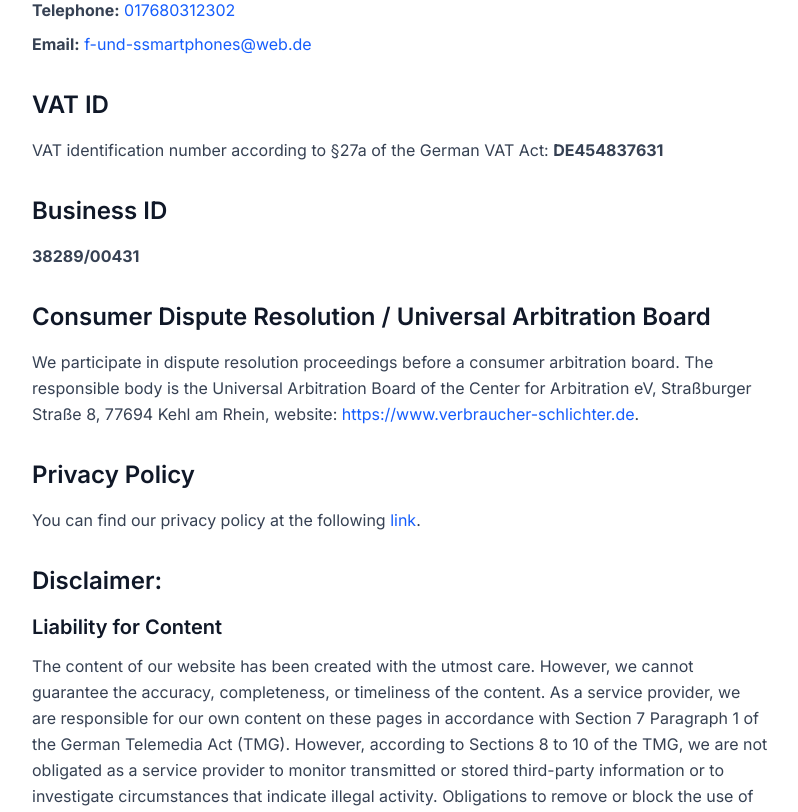
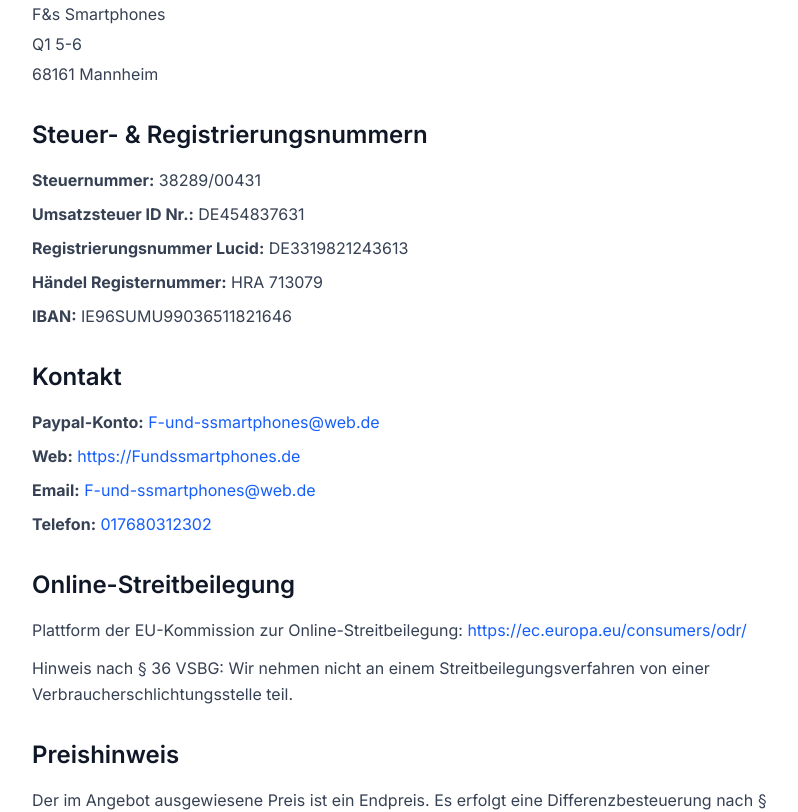
Before and after one commit to mali14655/RecycleTrade, a React (Vite) app: page /accessibility in a window 1280 px wide. Shown: the part 820-1632 px from the top of the page, without its empty margins (240-1038 px from the left). Built offline with nearby package versions, Linux system fonts and the light colour scheme; no server answers.

Commit message:
info updated on accessibility page

```diff
--- a/src/pages/Accessibility.jsx
+++ b/src/pages/Accessibility.jsx
@@ -17,7 +17,7 @@
                 className="w-16 h-16 sm:w-20 sm:h-20 md:w-24 md:h-24 rounded-xl object-cover shadow-lg shrink-0"
               />
               <h1 className="text-2xl sm:text-3xl md:text-4xl lg:text-5xl font-bold tracking-tight leading-tight text-center">
-                Imprint
+                Impressum
               </h1>
             </div>
             <p className="text-base sm:text-lg md:text-xl text-gray-300 max-w-3xl mx-auto mt-4 sm:mt-6 px-4">
@@ -32,21 +32,51 @@
         <div className="max-w-4xl mx-auto px-4 sm:px-6 lg:px-8">
           <div className="bg-white rounded-lg shadow-lg p-6 sm:p-8 md:p-12">
             <div className="prose prose-lg max-w-none">
-              {/* Company Information */}
+              {/* Verantwortlicher */}
               <section className="mb-6 sm:mb-8">
                 <h2 className="text-xl sm:text-2xl font-semibold text-gray-900 mb-3 sm:mb-4">
-                  F&s Smartphones
+                  Verantwortlicher
+                </h2>
+                <div className="text-sm sm:text-base text-gray-700 leading-relaxed space-y-1">
+                  <p>Fahad Shah Lalpurwal</p>
+                  <p>Q1 5-6</p>
+                  <p>68161 Mannheim</p>
+                  <p>Germany</p>
+                </div>
+              </section>
+
+              {/* Lieferadresse */}
+              <section className="mb-6 sm:mb-8">
+                <h2 className="text-xl sm:text-2xl font-semibold text-gray-900 mb-3 sm:mb-4">
+                  Lieferadresse
+                </h2>
+                <div className="text-sm sm:text-base text-gray-700 leading-relaxed space-y-1">
+                  <p>F&s Smartphones</p>
+                  <p>Q1 5-6</p>
+                  <p>68161 Mannheim</p>
+                </div>
+              </section>
+
+              {/* Registration & Tax Numbers */}
+              <section className="mb-6 sm:mb-8">
+                <h2 className="text-xl sm:text-2xl font-semibold text-gray-900 mb-3 sm:mb-4">
+                  Steuer- & Registrierungsnummern
                 </h2>
                 <div className="text-sm sm:text-base text-gray-700 leading-relaxed space-y-2">
                   <p>
-                    Q1 5-6
-                    <br />
-                    68161 Mannheim
+                    <strong>Steuernummer:</strong> 38289/00431
                   </p>
                   <p>
-                    <strong>Represented by:</strong>
-                    <br />
-                    Fahad Shah Lalpurwal
+                    <strong>Umsatzsteuer ID Nr.:</strong> DE454837631
+                  </p>
+                  <p>
+                    <strong>Registrierungsnummer Lucid:</strong> DE3319821243613
+                  </p>
+                  <p>
+                    <strong>Händel Registernummer:</strong> HRA 713079
+                  </p>
+                  <p>
+                    <strong>IBAN:</strong> IE96SUMU99036511821646
                   </p>
                 </div>
               </section>
@@ -54,16 +84,27 @@
               {/* Contact Information */}
               <section className="mb-6 sm:mb-8">
                 <h2 className="text-xl sm:text-2xl font-semibold text-gray-900 mb-3 sm:mb-4">
-                  Contact
+                  Kontakt
                 </h2>
                 <div className="text-sm sm:text-base text-gray-700 leading-relaxed space-y-2">
                   <p>
-                    <strong>Telephone:</strong>{" "}
+                    <strong>Paypal-Konto:</strong>{" "}
                     <a
-                      href="tel:+4917680312302"
+                      href="mailto:F-und-ssmartphones@web.de"
                       className="text-blue-600 hover:underline"
                     >
-                      017680312302
+                      F-und-ssmartphones@web.de
+                    </a>
+                  </p>
+                  <p>
+                    <strong>Web:</strong>{" "}
+                    <a
+                      href="https://Fundssmartphones.de"
+                      target="_blank"
+                      rel="noopener noreferrer"
+                      className="text-blue-600 hover:underline"
+                    >
+                      https://Fundssmartphones.de
                     </a>
                   </p>
                   <p>
@@ -72,49 +113,51 @@
                       href="mailto:F-und-ssmartphones@web.de"
                       className="text-blue-600 hover:underline"
                     >
-                      f-und-ssmartphones@web.de
+                      F-und-ssmartphones@web.de
+                    </a>
+                  </p>
+                  <p>
+                    <strong>Telefon:</strong>{" "}
+                    <a
+                      href="tel:+4917680312302"
+                      className="text-blue-600 hover:underline"
+                    >
+                      017680312302
                     </a>
                   </p>
                 </div>
               </section>
 
-              {/* Tax Information */}
+              {/* EU Dispute Resolution */}
               <section className="mb-6 sm:mb-8">
                 <h2 className="text-xl sm:text-2xl font-semibold text-gray-900 mb-3 sm:mb-4">
-                  VAT ID
+                  Online-Streitbeilegung
+                </h2>
+                <div className="text-sm sm:text-base text-gray-700 leading-relaxed space-y-3">
+                  <p>
+                    Plattform der EU-Kommission zur Online-Streitbeilegung:{" "}
+                    <a
+                      href="https://ec.europa.eu/consumers/odr/"
+                      target="_blank"
+                      rel="noopener noreferrer"
+                      className="text-blue-600 hover:underline break-all"
+                    >
+                      https://ec.europa.eu/consumers/odr/
+                    </a>
+                  </p>
+                  <p>
+                    Hinweis nach § 36 VSBG: Wir nehmen nicht an einem Streitbeilegungsverfahren von einer Verbraucherschlichtungsstelle teil.
+                  </p>
+                </div>
+              </section>
+
+              {/* Pricing Note */}
+              <section className="mb-6 sm:mb-8">
+                <h2 className="text-xl sm:text-2xl font-semibold text-gray-900 mb-3 sm:mb-4">
+                  Preishinweis
                 </h2>
                 <p className="text-sm sm:text-base text-gray-700 leading-relaxed">
-                  VAT identification number according to §27a of the German VAT Act:{" "}
-                  <strong>DE454837631</strong>
-                </p>
-              </section>
-
-              {/* Business ID */}
-              <section className="mb-6 sm:mb-8">
-                <h2 className="text-xl sm:text-2xl font-semibold text-gray-900 mb-3 sm:mb-4">
-                  Business ID
-                </h2>
-                <p className="text-sm sm:text-base text-gray-700 leading-relaxed">
-                  <strong>38289/00431</strong>
-                </p>
-              </section>
-
-              {/* Consumer Dispute Resolution */}
-              <section className="mb-6 sm:mb-8">
-                <h2 className="text-xl sm:text-2xl font-semibold text-gray-900 mb-3 sm:mb-4">
-                  Consumer Dispute Resolution / Universal Arbitration Board
-                </h2>
-                <p className="text-sm sm:text-base text-gray-700 leading-relaxed mb-3 sm:mb-4">
-                  We participate in dispute resolution proceedings before a consumer arbitration board. The responsible body is the Universal Arbitration Board of the Center for Arbitration eV, Straßburger Straße 8, 77694 Kehl am Rhein, website:{" "}
-                  <a
-                    href="https://www.verbraucher-schlichter.de"
-                    target="_blank"
-                    rel="noopener noreferrer"
-                    className="text-blue-600 hover:underline"
-                  >
-                    https://www.verbraucher-schlichter.de
-                  </a>
-                  .
+                  Der im Angebot ausgewiesene Preis ist ein Endpreis. Es erfolgt eine Differenzbesteuerung nach § 25 a UStG.
                 </p>
               </section>
 
--- a/src/pages/ProductDetailPage.jsx
+++ b/src/pages/ProductDetailPage.jsx
@@ -516,15 +516,6 @@
               )}
             </div>
 
-            {/* Delivery info under images (left column) */}
-            <div className="mt-6">
-              <div className="w-full rounded-xl bg-blue-50 px-4 py-3 flex items-center gap-2 text-sm sm:text-base text-gray-900">
-                <Truck className="w-5 h-5 text-gray-700 shrink-0" />
-                <span className="font-medium">
-                  Free delivery: <span className="font-normal">{getDeliveryWindow()}</span>
-                </span>
-              </div>
-            </div>
           </div>
 
           {/* Right: Product Info */}
@@ -638,6 +629,14 @@
                   </div>
                 );
               })()}
+            </div>
+
+            {/* NEW: Free delivery tag - after price/stock, above variant selection */}
+            <div className="w-full rounded-xl bg-blue-50 px-4 py-3 flex items-center gap-2 text-sm sm:text-base text-gray-900">
+              <Truck className="w-5 h-5 text-gray-700 shrink-0" />
+              <span className="font-medium">
+                Free delivery: <span className="font-normal">{getDeliveryWindow()}</span>
+              </span>
             </div>
 
             {/* Variant Selection - Improved UI */}
```
